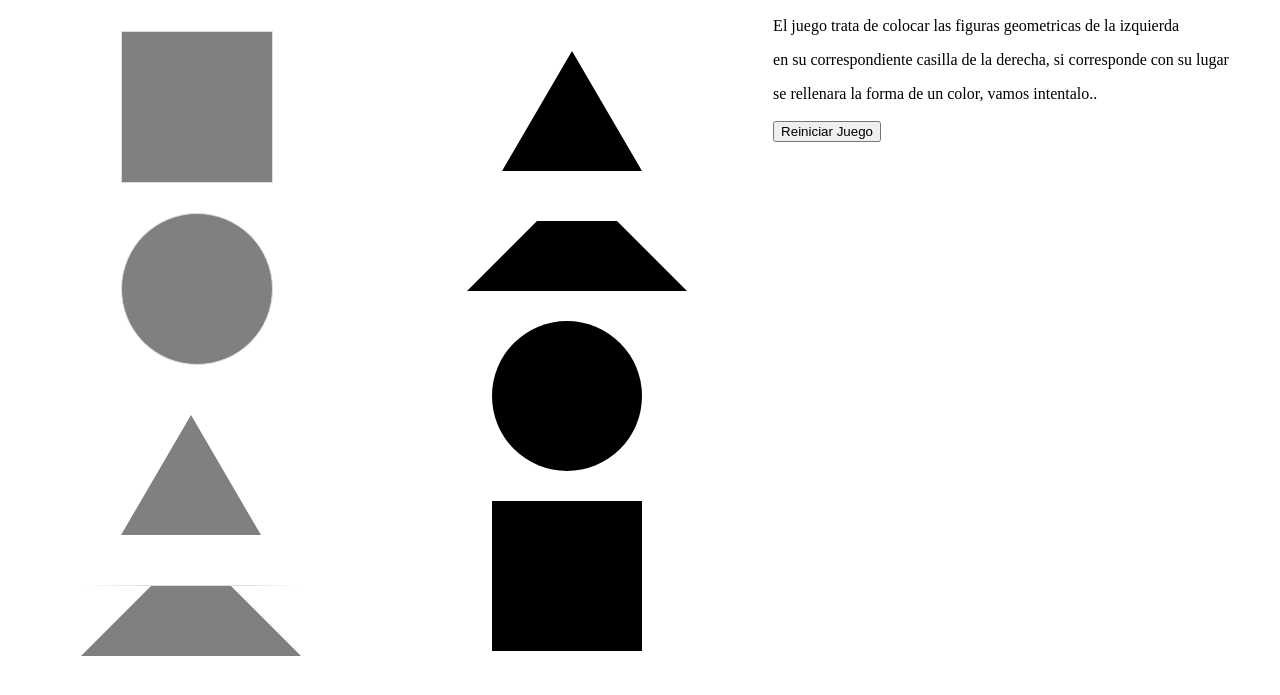
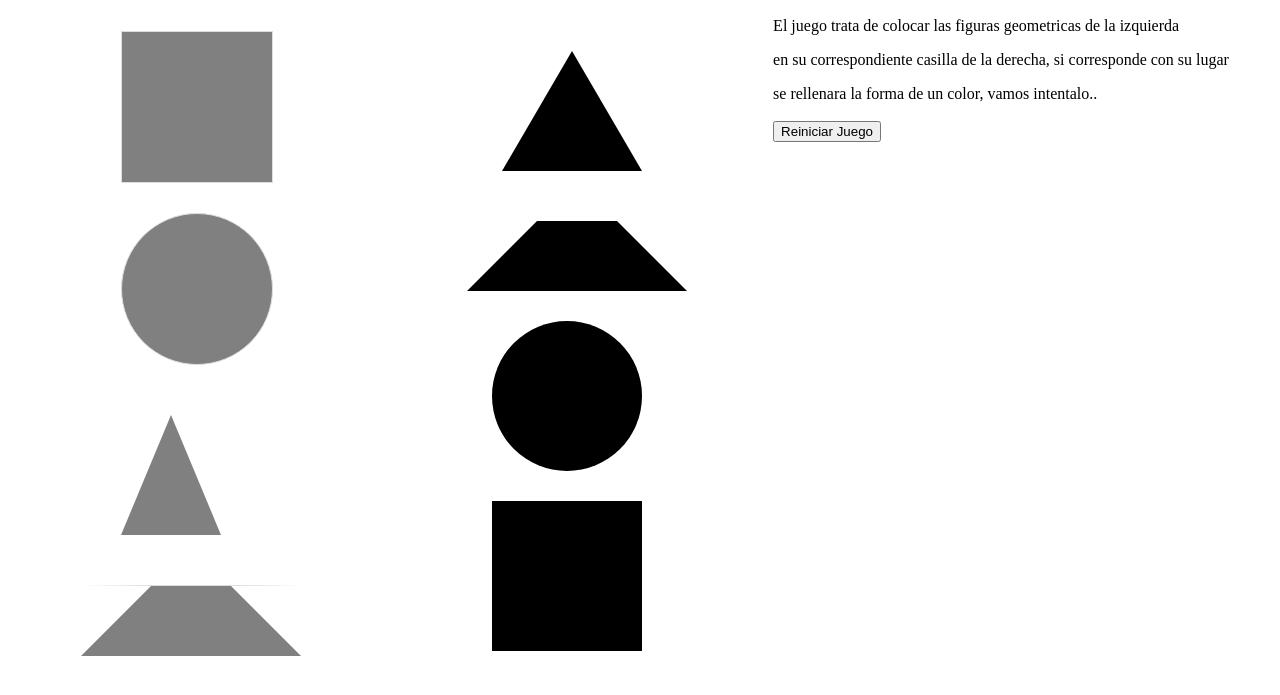
Before and after one commit to BorjaGRS/Figuras-Geometricas, a plain HTML site: page Desktop/figuras/index.html in a window 1280 px wide. Shown: the part 79-774 px from the top of the page. Drawn offline with nearby package versions, Linux system fonts and the light colour scheme.

Commit message:
Update css.css

```diff
--- a/Desktop/figuras/css/css.css
+++ b/Desktop/figuras/css/css.css
@@ -38,9 +38,9 @@ h1{
 #triangulo{
 	height: 0;
 	width: 0;
-	border-right:70px solid transparent;
+	border-right:50px solid transparent;
 	border-top: 0px solid transparent;
-	border-left: 70px solid transparent;
+	border-left: 50px solid transparent;
 	border-bottom:120px solid grey;
 	margin-left: 70px;
 	margin-top: 50px;
```
